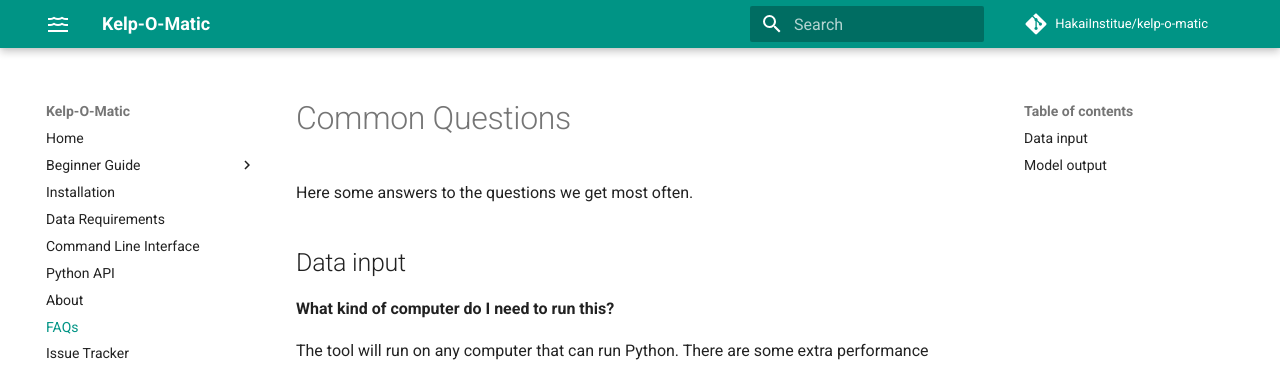
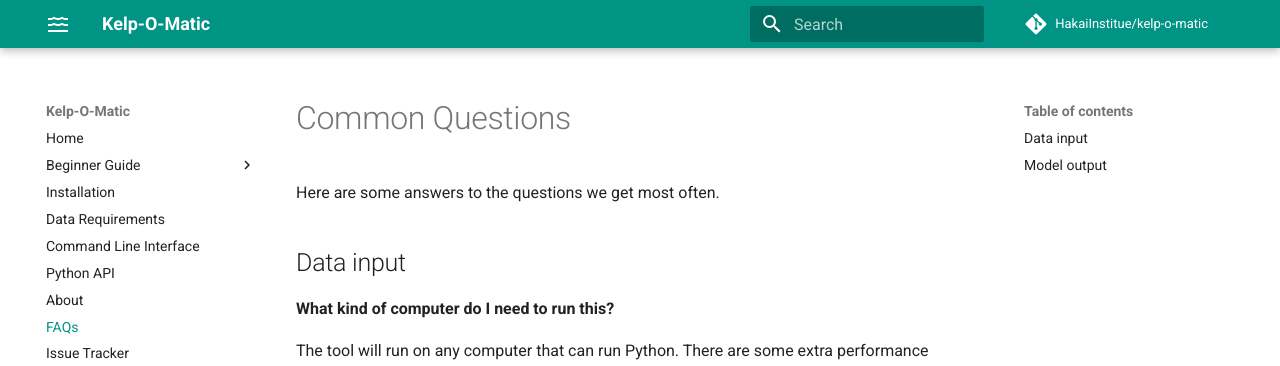
Before and after one commit to HakaiInstitute/kelp-o-matic, an MkDocs documentation site: the page built from docs/faqs.md, in a window 1280 px wide and 900 px high. Shown: the top 366 px of the window. Built offline with MkDocs 1.6.1 and Material for MkDocs 9.7.7, drawn with Linux system fonts in a browser that asks for light colours; comment, search, counter and statistics services are not loaded; part of the change alters nothing that is shown.

```diff
--- a/docs/faqs.md
+++ b/docs/faqs.md
@@ -1,6 +1,6 @@
 # Common Questions
 
-Here some answers to the questions we get most often.
+Here are some answers to the questions we get most often.
 
 ## Data input
 
--- a/mkdocs.yml
+++ b/mkdocs.yml
@@ -26,6 +26,8 @@ theme:
     logo: material/shore
   features:
     - navigation.indexes
+    - navigation.instant
+    - navigation.instant.prefetch
 
 extra:
   analytics:
@@ -36,6 +38,13 @@ extra:
       link: https://ca.linkedin.com/company/hakai-institute
     - icon: fontawesome/brands/instagram
       link: https://www.instagram.com/hakaiinstitute
+  consent:
+    title: Cookie consent
+    description: >-
+      We use cookies to recognize your repeated visits and preferences, as well
+      as to measure the effectiveness of our documentation and whether users
+      find what they're searching for. With your consent, you're helping us to
+      make our documentation better.
 
 watch:
   - kelp_o_matic
```
